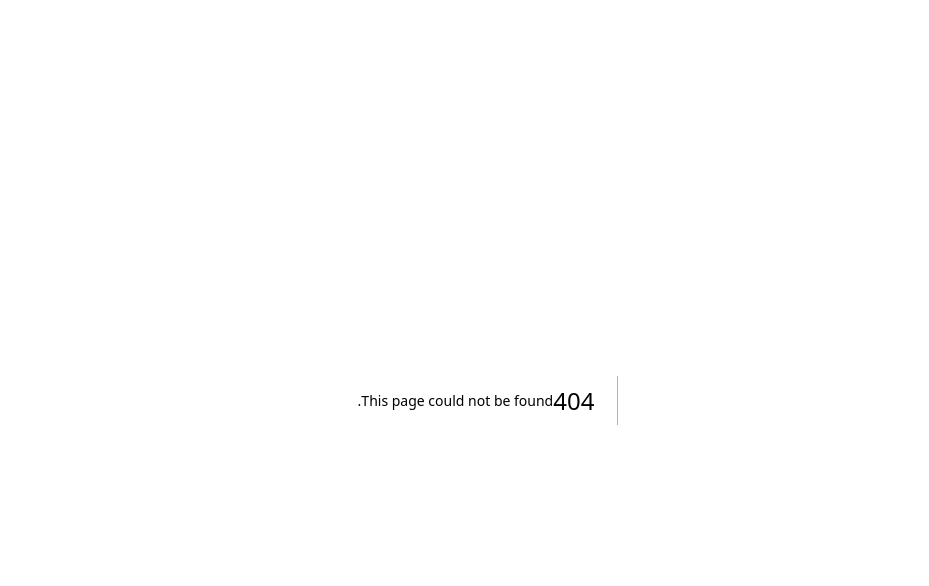
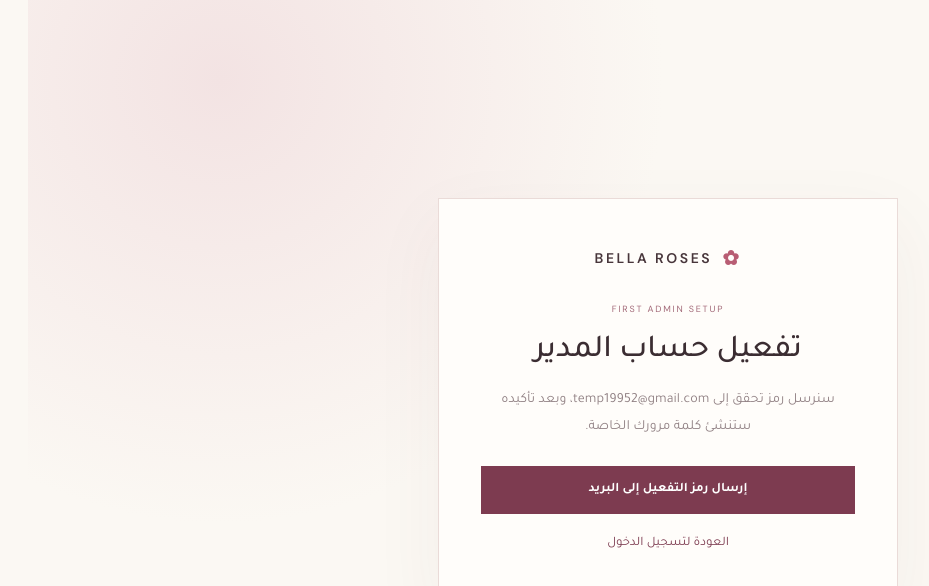
Before and after one commit to bade395/Bella-Roses, a Next.js app: page /admin/setup in a window 1280 px wide. Before the commit this address had no page. Shown: the top 586 px of the page, without its empty margins (184-1113 px from the left). Built offline with nearby package versions, Linux system fonts and the light colour scheme; no server answers; a web font is replaced by a local one.

Commit message:
Add first-time admin account activation flow

```diff
--- /dev/null
+++ b/src/app/admin/setup/page.tsx
@@ -0,0 +1,41 @@
+"use client";
+import { FormEvent,useState } from "react";
+import Link from "next/link";
+import { useRouter } from "next/navigation";
+import { ID } from "appwrite";
+import { account,ADMIN_EMAIL } from "@/lib/appwrite";
+export default function AdminSetupPage(){
+ const router=useRouter();const [step,setStep]=useState<"email"|"code">("email");
+ const [userId,setUserId]=useState("");const [code,setCode]=useState("");
+ const [password,setPassword]=useState("");const [confirm,setConfirm]=useState("");
+ const [error,setError]=useState("");const [busy,setBusy]=useState(false);
+ async function sendCode(e:FormEvent<HTMLFormElement>){e.preventDefault();setError("");if(!account){setError("إعدادات Appwrite غير مكتملة.");return;}setBusy(true);
+  try{const result=await account.createEmailToken({userId:ID.unique(),email:ADMIN_EMAIL});setUserId(result.userId);setStep("code");}
+  catch{setError("تعذّر إرسال رمز التفعيل. تأكد من إعداد البريد في Appwrite وأن الحساب غير مسجل مسبقًا.");}
+  finally{setBusy(false);}
+ }
+ async function activate(e:FormEvent<HTMLFormElement>){e.preventDefault();setError("");
+  if(!account||!userId){setError("ابدأ بطلب رمز تفعيل جديد.");return;}
+  if(password.length<8){setError("كلمة المرور يجب أن تكون 8 أحرف على الأقل.");return;}
+  if(password!==confirm){setError("كلمتا المرور غير متطابقتين.");return;}
+  setBusy(true);try{await account.createSession({userId,secret:code.trim()});const current=await account.get();
+   if(current.email.toLowerCase()!==ADMIN_EMAIL){await account.deleteSession({sessionId:"current"});throw new Error("Unauthorized");}
+   await account.updatePassword({password});router.replace("/admin");
+  }catch{setError("تعذّر تفعيل الحساب. تأكد من الرمز وأنه لم تنتهِ صلاحيته، ثم حاول مجددًا.");}
+  finally{setBusy(false);}
+ }
+ return <main className="admin-auth-page"><section className="admin-auth-card">
+  <Link className="admin-auth-brand" href="/">BELLA ROSES <span>✿</span></Link>
+  <p className="admin-auth-eyebrow">FIRST ADMIN SETUP</p><h1>تفعيل حساب المدير</h1>
+  <p className="admin-auth-copy">سنرسل رمز تحقق إلى {ADMIN_EMAIL}، وبعد تأكيده ستنشئ كلمة مرورك الخاصة.</p>
+  {step==="email"?<form className="admin-auth-form" onSubmit={sendCode}><button type="submit" disabled={busy}>{busy?"جارٍ إرسال الرمز...":"إرسال رمز التفعيل إلى البريد"}</button></form>:
+  <form className="admin-auth-form" onSubmit={activate}>
+   <label>رمز التحقق<input value={code} onChange={e=>setCode(e.target.value)} inputMode="numeric" autoComplete="one-time-code" required minLength={6}/></label>
+   <label>إنشاء كلمة مرور<input type="password" value={password} onChange={e=>setPassword(e.target.value)} autoComplete="new-password" minLength={8} required/></label>
+   <label>تأكيد كلمة المرور<input type="password" value={confirm} onChange={e=>setConfirm(e.target.value)} autoComplete="new-password" minLength={8} required/></label>
+   <button type="submit" disabled={busy}>{busy?"جارٍ تفعيل الحساب...":"تأكيد وتفعيل حساب المدير"}</button>
+  </form>}
+  {error&&<p className="admin-auth-error" role="alert">{error}</p>}
+  <Link className="admin-auth-subtle" href="/admin/login">العودة لتسجيل الدخول</Link>
+ </section></main>;
+}
```
